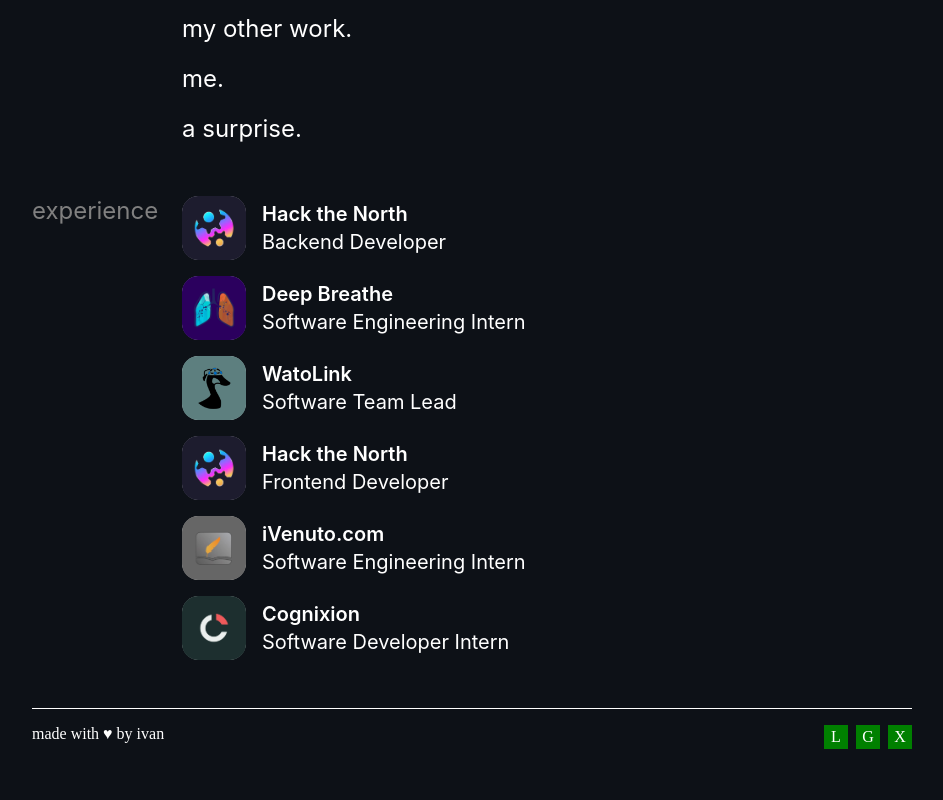
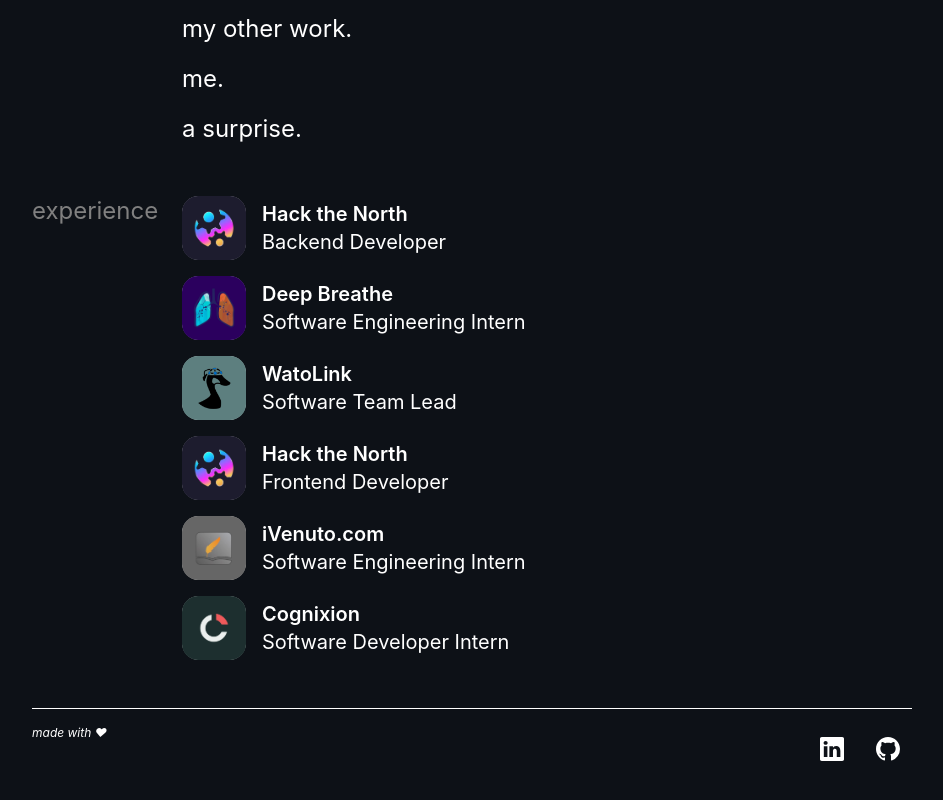
Before and after one commit to IvanYu327/ivanyu.ca, a React (Create React App) app: page / in a window 1280 px wide. Shown: the part 380-1180 px from the top of the page, without its empty margins (158-1101 px from the left). Built offline with nearby package versions, Linux system fonts and the light colour scheme.

Commit message:
footer social icons

```diff
--- a/package.json
+++ b/package.json
@@ -16,6 +16,7 @@
     "eslint-plugin-prettier": "^5.0.0",
     "react": "^18.2.0",
     "react-dom": "^18.2.0",
+    "react-icons": "^4.11.0",
     "react-router-dom": "^6.16.0",
     "react-scripts": "5.0.1",
     "styled-components": "^6.0.8",
--- a/src/components/Footer.tsx
+++ b/src/components/Footer.tsx
@@ -1,14 +1,23 @@
 import React from "react";
+import { BsLinkedin, BsGithub } from "react-icons/bs";
 import styled from "styled-components";
+
+import { Caption } from "../styles";
 
 const Footer: React.FC = () => {
   return (
     <Container>
-      <Box>made with ♥ by ivan</Box>
+      <Caption>made with ♥</Caption>
       <SocialsContainer>
-        <SocialButton>L</SocialButton>
-        <SocialButton>G</SocialButton>
-        <SocialButton>X</SocialButton>
+        <SocialButton
+          href="https://www.linkedin.com/in/ivanyu327/"
+          target="_blank"
+        >
+          <BsLinkedinIcon />
+        </SocialButton>
+        <SocialButton href="https://github.com/IvanYu327" target="_blank">
+          <BsGithubIcon />
+        </SocialButton>
       </SocialsContainer>
     </Container>
   );
@@ -32,12 +41,30 @@
   display: flex;
 `;
 
-const SocialButton = styled.div`
+const SocialButton = styled.a`
   display: flex;
   align-items: center;
   justify-content: center;
-  background: green;
-  height: 24px;
-  width: 24px;
+  height: 48px;
+  width: 48px;
   margin-left: 8px;
+  background: none;
+  border-radius: 50%;
+  transition: background 0.5s ease;
+  cursor: pointer;
+  text-decoration: none; /* Remove underline for the anchor tag */
+
+  &:hover {
+    background: #aaaaaaaa;
+  }
 `;
+
+const BsLinkedinIcon = styled(BsLinkedin)`
+  font-size: 24px;
+  color: white;
+`;
+
+const BsGithubIcon = styled(BsGithub)`
+  font-size: 24px;
+  color: white;
+`;
```
Also changed, not shown: 1 other file (tests, documents, lock files or other folders).
